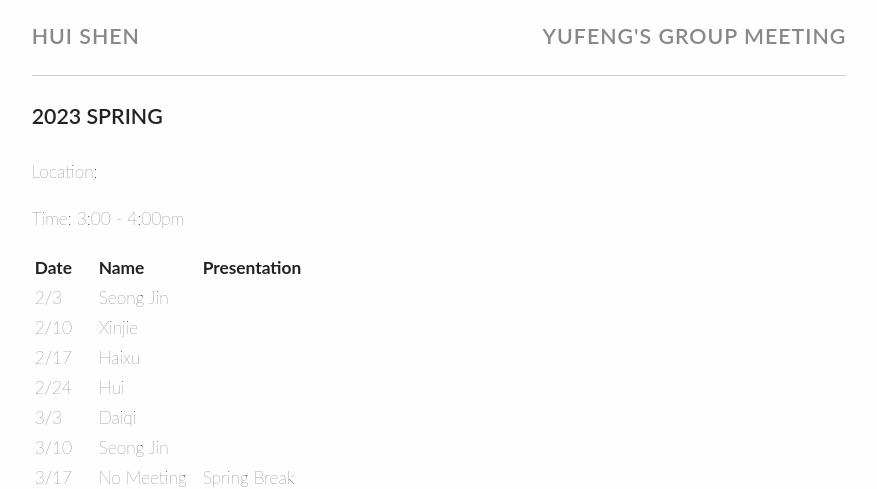
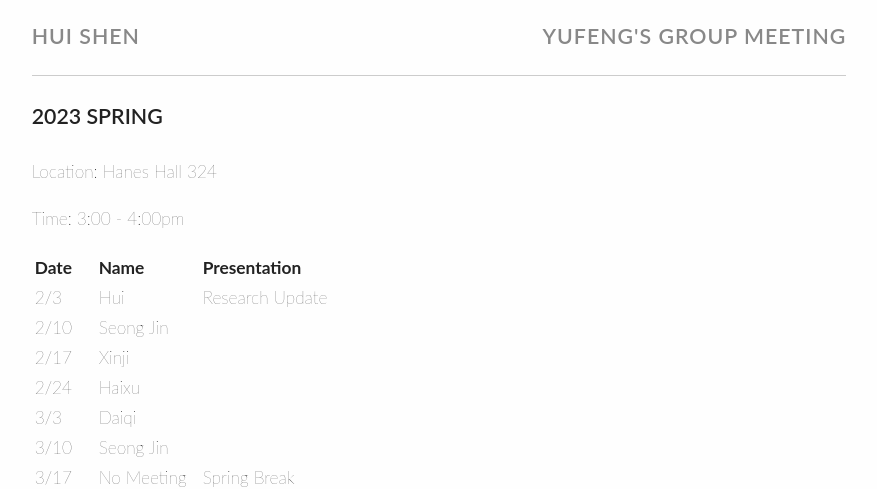
Before and after one commit to huishenstats/sophiashenh.github.io, a Jekyll site: the page built from group_meeting/2023Spring.md, in a window 1280 px wide. Shown: the top 489 px of the page, without its empty margins (201-1078 px from the left). Built offline with Jekyll 4.4.1, drawn with Linux system fonts in a browser that asks for light colours.

Commit message:
weekly update

```diff
--- a/group_meeting/2023Spring.md
+++ b/group_meeting/2023Spring.md
@@ -4,7 +4,7 @@ permalink: /group_meeting/2023Spring
 title: 2023 Spring
 ---
 
-Location:
+Location: Hanes Hall 324
 
 Time: 3:00 - 4:00pm
 
@@ -12,10 +12,10 @@ Time: 3:00 - 4:00pm
 
 | Date    | Name       | Presentation |
 | :----   | :----------------------|:------------ |
-|  2/3   |  Seong Jin |  |
-|  2/10  |  Xinjie |  |
-|  2/17  |  Haixu |  |
-|  2/24  |  Hui |  |
+|  2/3   |  Hui | Research Update |
+|  2/10  |  Seong Jin |  |
+|  2/17  |  Xinji |  |
+|  2/24  |  Haixu |  |
 |  3/3   |  Daiqi |  |
 |  3/10  |  Seong Jin |  |
 |  3/17  |  No Meeting| Spring Break |
```
Also changed, not shown: 1 other file.
